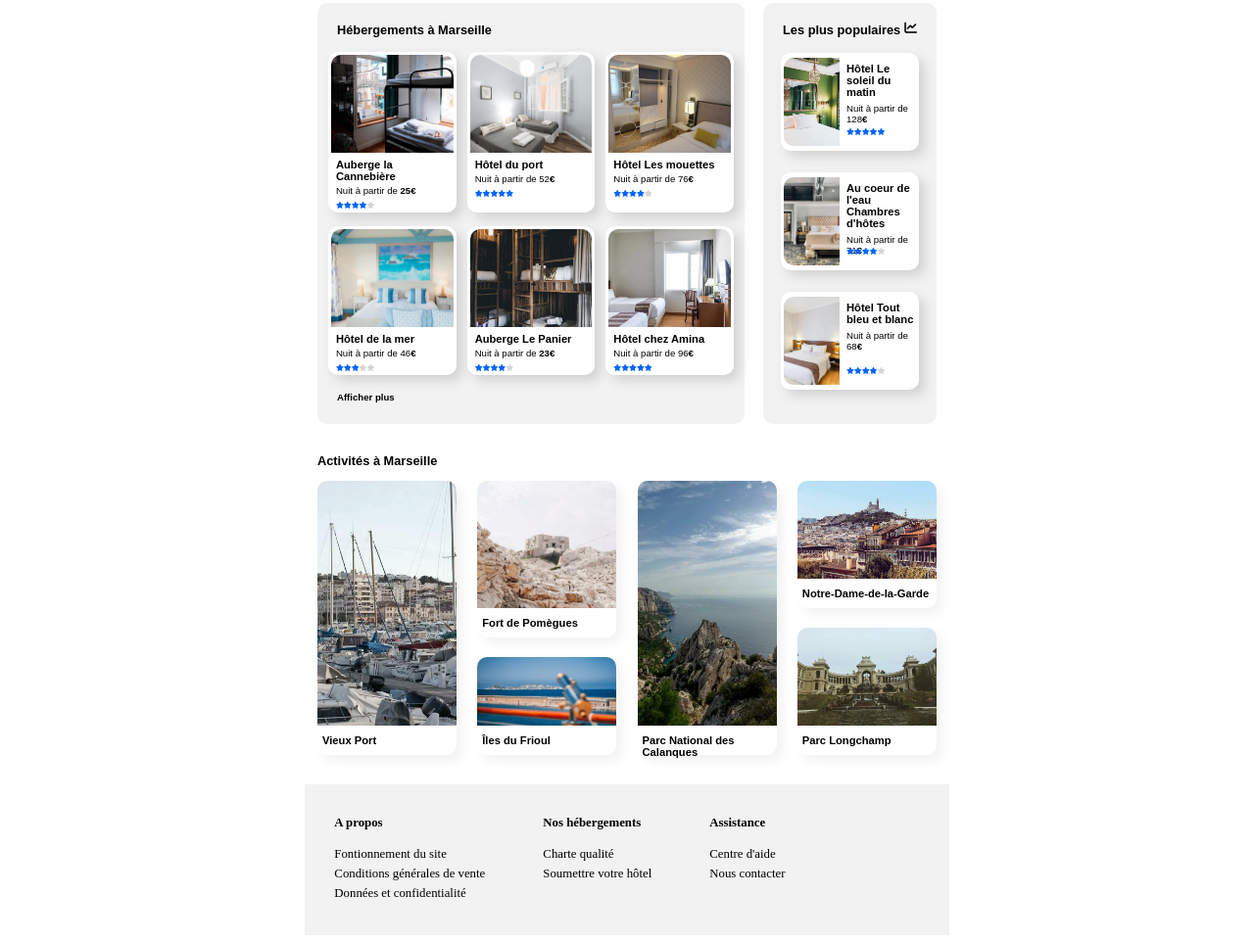
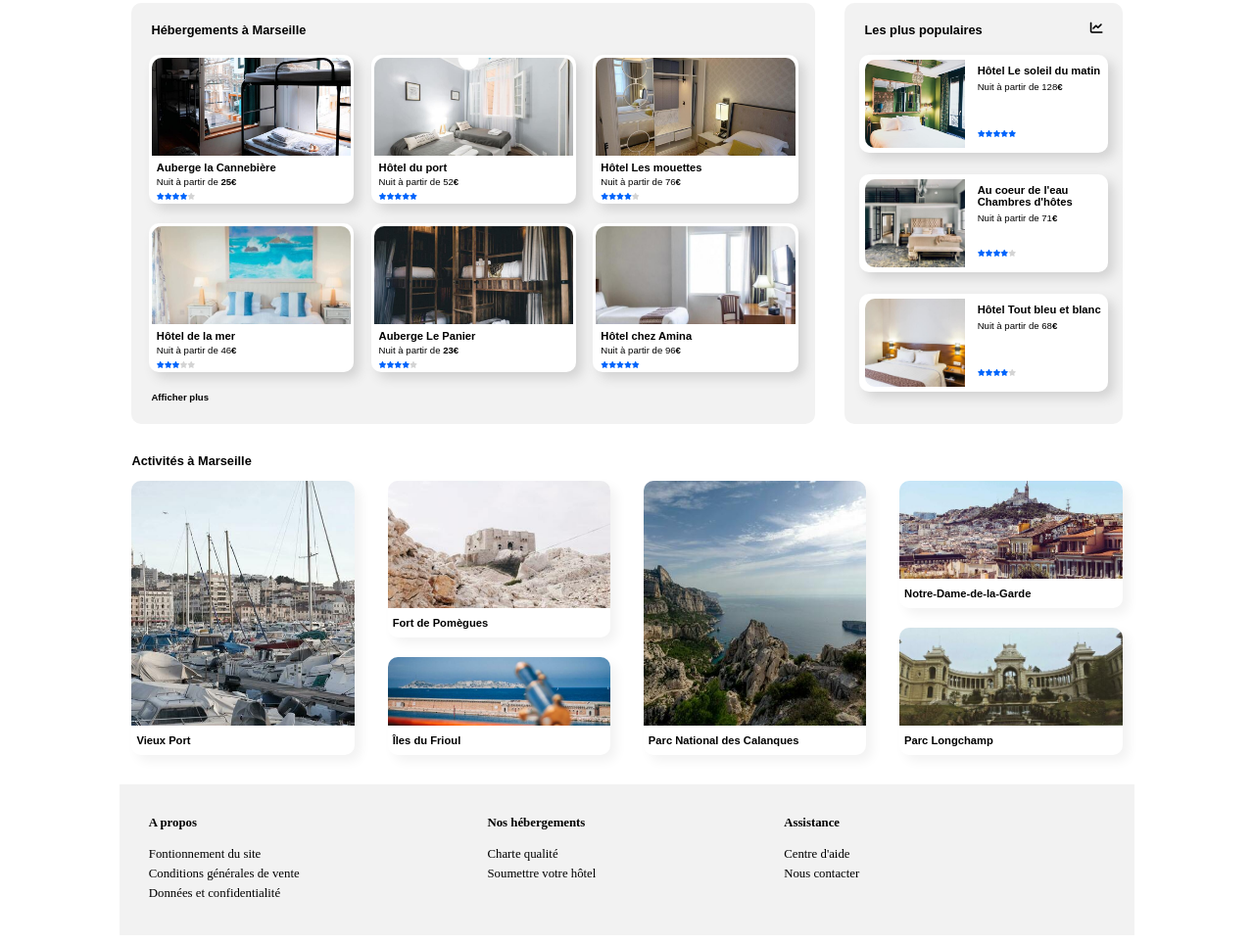
Before and after one commit to MathildeDelanoe/MathildeDelanoe.github.io, a plain HTML site: page index.html in a window 1280 px wide. Shown: the part 291-1254 px from the top of the page at 98% size. Drawn offline with Linux system fonts and the light colour scheme; a web font is replaced by a local one.

Commit message:
Update style.css

```diff
--- a/style.css
+++ b/style.css
@@ -632,7 +632,7 @@ footer p
     }
 }
 
-/* partie responsive telephone */
+/* partie responsive inferieur a 767px */
 @media all and (max-width:767px)
 {
     #page
@@ -779,6 +779,25 @@ footer p
     }
 }
 
+/* partie responsive petite version (en-dessous de 250px)*/
+@media all and (max-width:250px)
+{
+    /* formulaire */
+    input:nth-child(2)
+    {
+        font-size: 0.8em;
+    }
+
+    /* partie populaire */
+    aside a
+    {
+        width:80%;
+    }
+    aside p, aside p:first-child
+    {
+        font-size:0.6em;
+    }
+}
 
 /* partie responsive tablette (entre 768px et 1024px)*/
 @media all and (min-width:768px) and (max-width:1024px)
@@ -840,22 +859,34 @@ footer p
     }
 }
 
-/* partie responsive petite version (en-dessous de 250px)*/
-@media all and (max-width:250px)
+/* partie responsive version portable (entre 1025px et 1600px)*/
+@media all and (min-width:1025px) and (max-width:1400px)
 {
-    /* formulaire */
-    input:nth-child(2)
-    {
-        font-size: 0.8em;
-    }
-
-    /* partie populaire */
-    aside a
+    #page
     {
         width:80%;
     }
-    aside p, aside p:first-child
+
+    aside a
     {
-        font-size:0.6em;
+        width: 90%;
+    }
+
+    footer
+    {
+        width: 82%;
     }
 }
+
+@media all and (min-width:1401px) and (max-width:1600px)
+{
+    #page
+    {
+        width:70%;
+    }
+
+    footer
+    {
+        width: 72%;
+    }
+}
```
